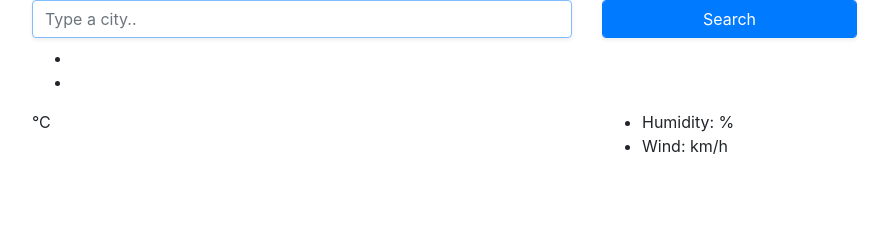
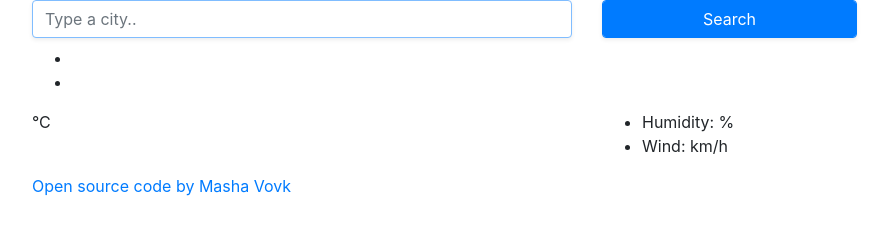
Before and after one commit to mashavovk/weather-app, a website built with Parcel: page index.html in a window 1280 px wide. Shown: the whole page, without its empty margins (53-941 px from the left). Built offline with nearby package versions, Linux system fonts and the light colour scheme.

Commit message:
Added github link

```diff
--- a/index.html
+++ b/index.html
@@ -61,6 +61,9 @@
           </div>
         </div>
       </div>
+      <a href="https://github.com/mashavovk/weather-app"
+        >Open source code by Masha Vovk</a
+      >
     </div>
     <script src="src/index.js"></script>
   </body>
```
